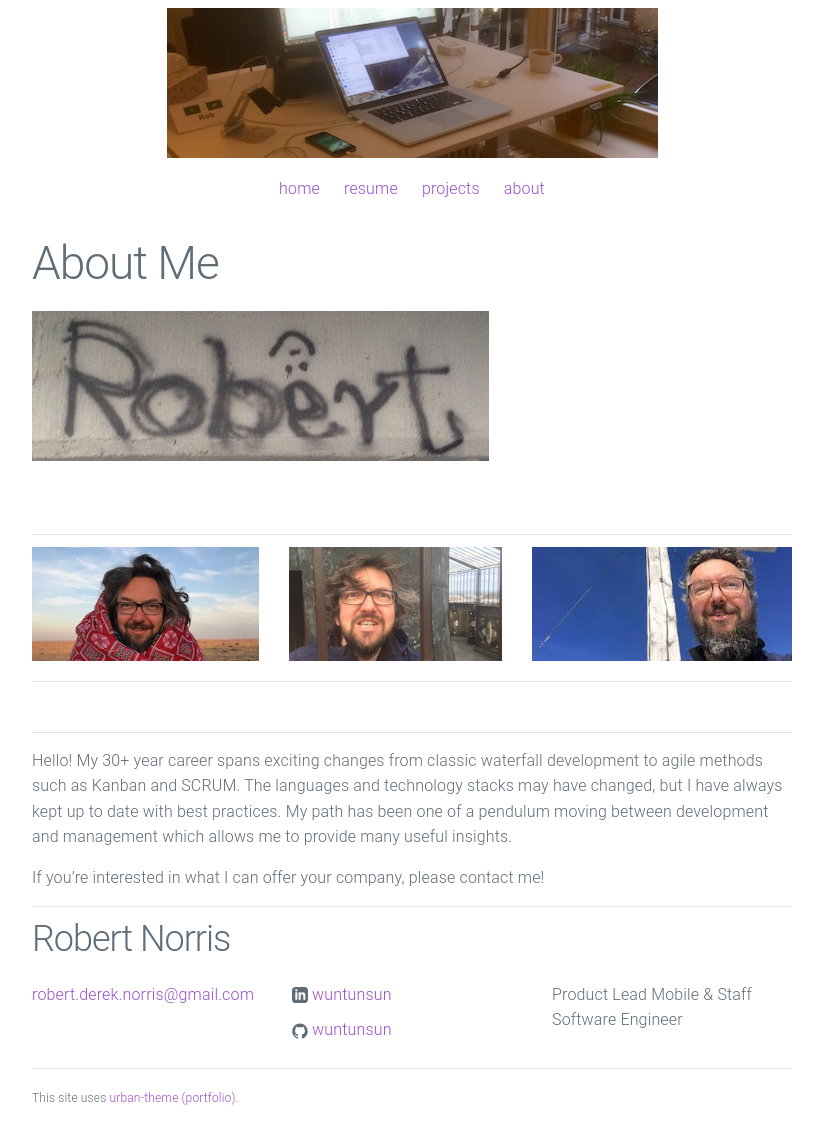
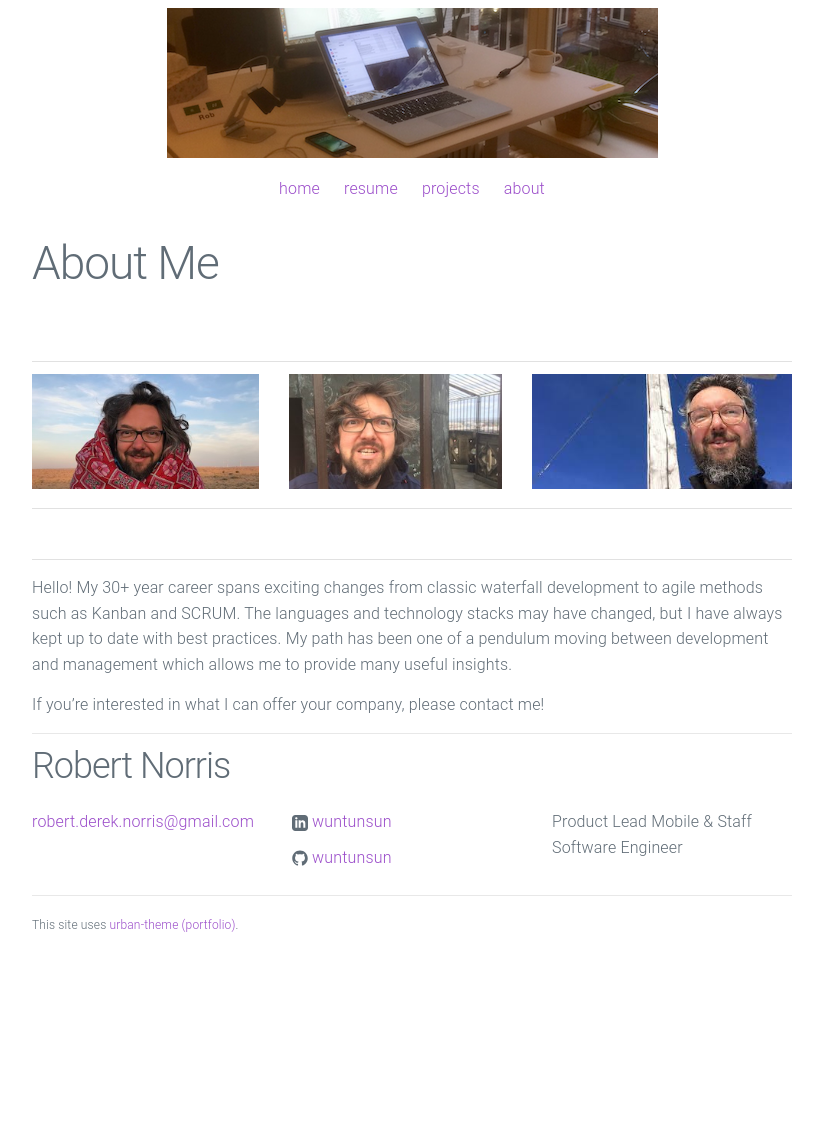
Before and after one commit to wuntunsun/portfolio.github.io, a Jekyll site: the page built from about.md, in a window 1280 px wide. Shown: the whole page, without its empty margins (228-1051 px from the left). Built offline with Jekyll 4.4.1, drawn with Linux system fonts in a browser that asks for light colours; after the commit the page ends 970 px from its top, so only the background shows below that.

Commit message:
Remove image

```diff
--- a/about.md
+++ b/about.md
@@ -3,8 +3,6 @@
 title: "About Me"
 permalink: /about/
 ---
-
-![Picture 1](/assets/header_robert_tag.png)
 
 |   |   |   |
 |---|---|---|
```
